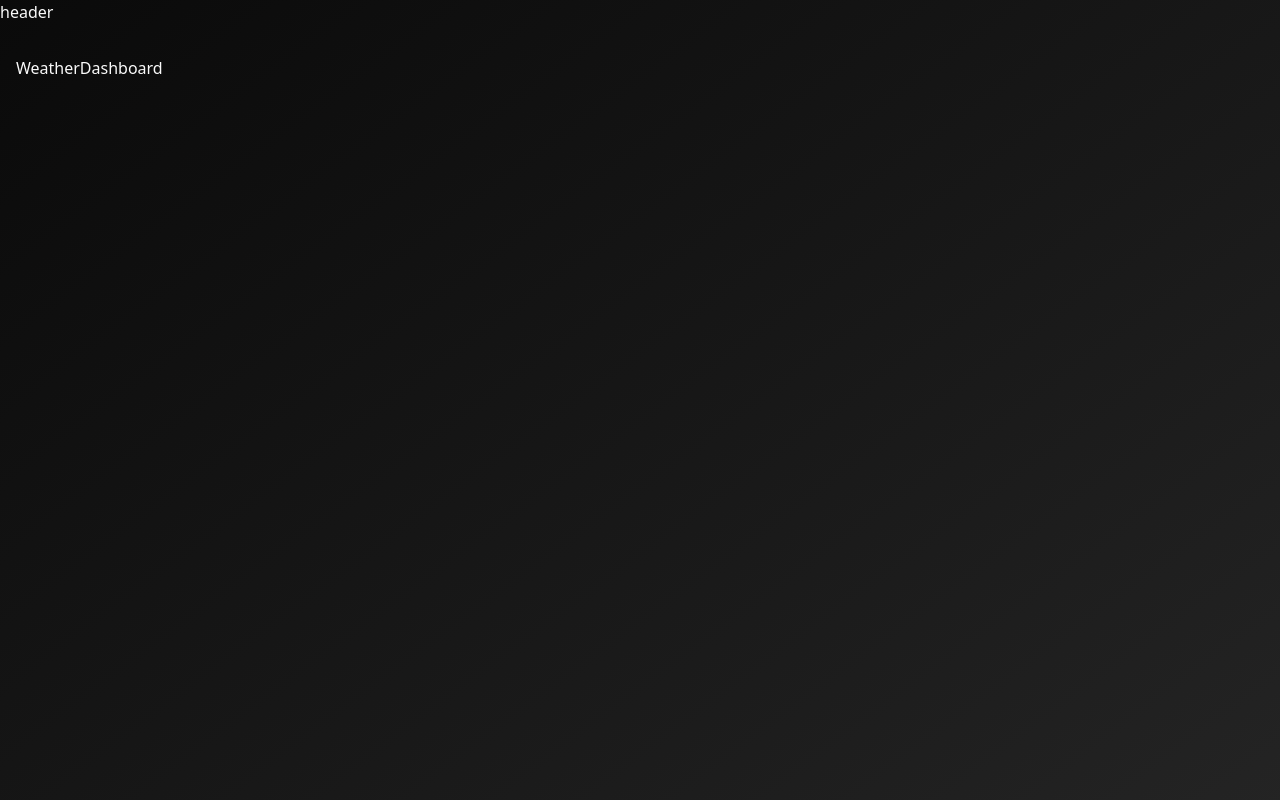
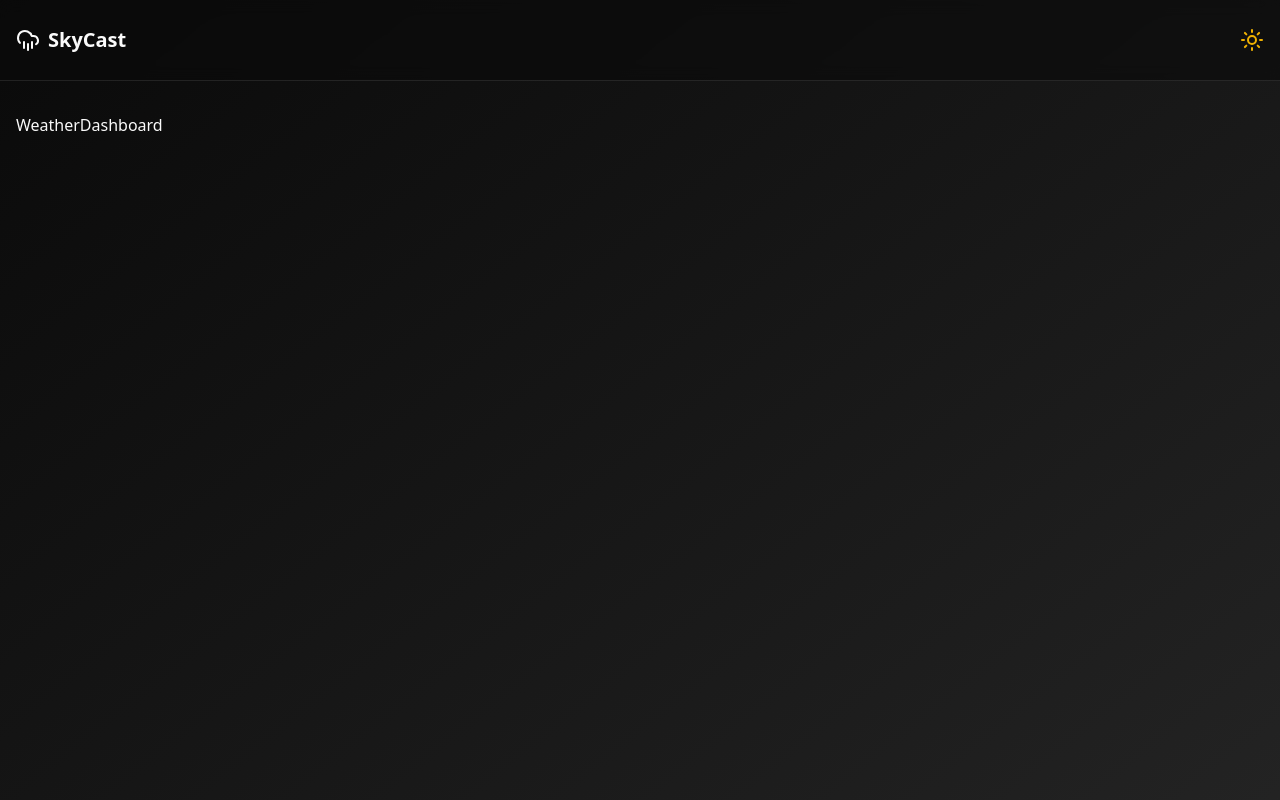
Before and after one commit to lipika1911/Sky-Cast, a React (Vite) app: page / in a window 1280 px wide. Shown: the top 800 px of the page. Built offline with nearby package versions, Linux system fonts and the light colour scheme.

Commit message:
created header component with theme toggle

```diff
--- /dev/null
+++ b/src/components/header.tsx
@@ -0,0 +1,38 @@
+import { useTheme } from "@/context/theme-provider"
+import { CloudRain, Moon, Sun } from "lucide-react"
+import { Link } from "react-router-dom"
+
+const Header = () => {
+
+  const {theme, setTheme} = useTheme();
+  const isDark = theme === "dark";
+
+  return (
+    <header className="sticky top-0 z-50 w-full border-b bg-background/95 backdrop-blur py-2 supports-[backdrop-filter]:bg-background/60">
+      <div className="container mx-auto flex h-16 items-center justify-between px-4">
+        <Link to="/">
+          <div className="flex items-center gap-2">
+            <CloudRain className="h-24 text-foreground"/>
+            <h1 className="text-xl font-bold">SkyCast</h1>
+          </div>
+        </Link>
+        <div>
+          {/* search */}
+          {/* theme toggle with animation */}
+          <div
+            onClick={() => setTheme(isDark ? "light" : "dark")}
+            className={`flex items-center cursor-pointer transition-transform duration-500 ${isDark ? "rotate-180" : "rotate-0"}`}
+          >
+            {isDark ? (
+              <Sun className="h-6 w-6 text-yellow-500 rotate-0 transition-all" />
+            ): (
+              <Moon className="h-6 w-6 text-blue-500 rotate-0 transition-all" />
+            )}
+          </div>
+        </div>
+      </div>
+    </header>
+  )
+}
+
+export default Header
--- a/src/components/layout.tsx
+++ b/src/components/layout.tsx
@@ -1,9 +1,10 @@
 import { type PropsWithChildren } from 'react'
+import Header from './header'
 
 const Layout = ({children} : PropsWithChildren) => {
   return (
     <div className='bg-gradient-to-br from-background to-muted'>
-        header
+        <Header />
         <main className='min-h-screen container mx-auto px-4 py-8'>
             {children}
         </main>
```
